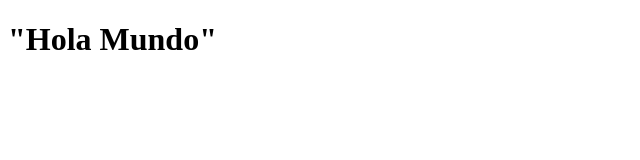
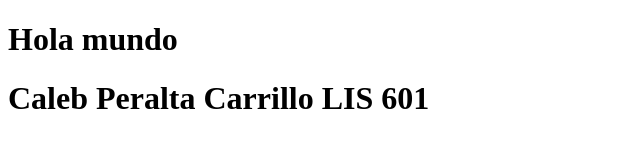
Before and after one commit to CalebPeCa/App, a plain HTML site: page index.html in a window 1280 px wide. Shown: the whole page, without its empty margins (0-640 px from the left). Drawn offline with Linux system fonts and the light colour scheme.

Commit message:
Tercer commit

```diff
--- a/index.html
+++ b/index.html
@@ -6,6 +6,7 @@
     <title>App</title>
 </head>
 <body>
-    <h1> "Hola Mundo" </h1>
+    <h1> Hola mundo </h1>
+    <h1> Caleb Peralta Carrillo LIS 601</h1>
 </body>
 </html>
```
